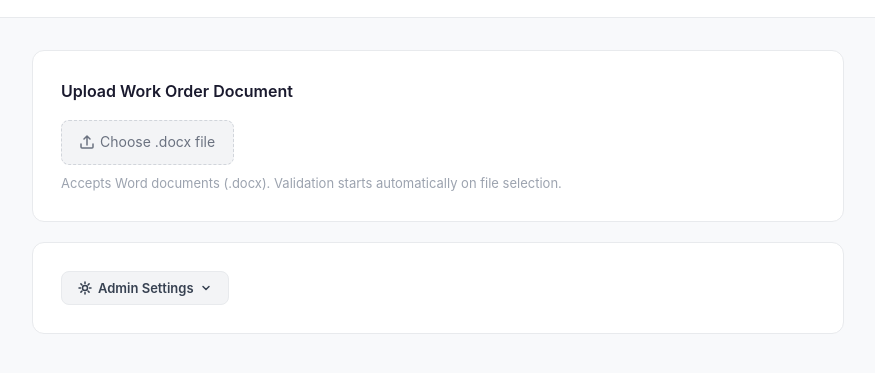
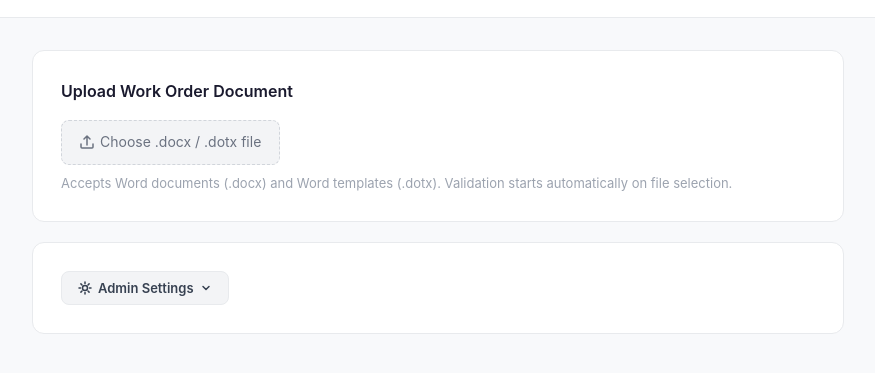
Before and after one commit to matt-penfield/bench_press_proposal, a plain HTML site: page src/frontend/work-order-check.html in a window 1280 px wide. Shown: the part 83-456 px from the top of the page, without its empty margins (202-1077 px from the left). Drawn offline with nearby package versions, Linux system fonts and the light colour scheme.

Commit message:
chore: rename template, add .dotx copy, accept .dotx in file pickers

```diff
--- a/src/frontend/work-order-check.html
+++ b/src/frontend/work-order-check.html
@@ -433,12 +433,12 @@
       <div class="file-upload-area">
         <label class="file-upload-btn" id="upload-label">
           <svg width="14" height="14" viewBox="0 0 14 14" fill="none" stroke="currentColor" stroke-width="1.5" stroke-linecap="round" stroke-linejoin="round"><path d="M7 1v9M4 4l3-3 3 3"/><path d="M1 9v3a1 1 0 001 1h10a1 1 0 001-1V9"/></svg>
-          Choose .docx file
-          <input type="file" id="file-input" accept=".docx" hidden>
+          Choose .docx / .dotx file
+          <input type="file" id="file-input" accept=".docx,.dotx" hidden>
         </label>
         <div class="file-name" id="file-name"></div>
       </div>
-      <p class="upload-hint">Accepts Word documents (.docx). Validation starts automatically on file selection.</p>
+      <p class="upload-hint">Accepts Word documents (.docx) and Word templates (.dotx). Validation starts automatically on file selection.</p>
     </div>
 
     <!-- ── Checklist Panel ────────────────────────────── -->
```
Also changed, not shown: index.html (+1 -1 lines), 2 other files.
